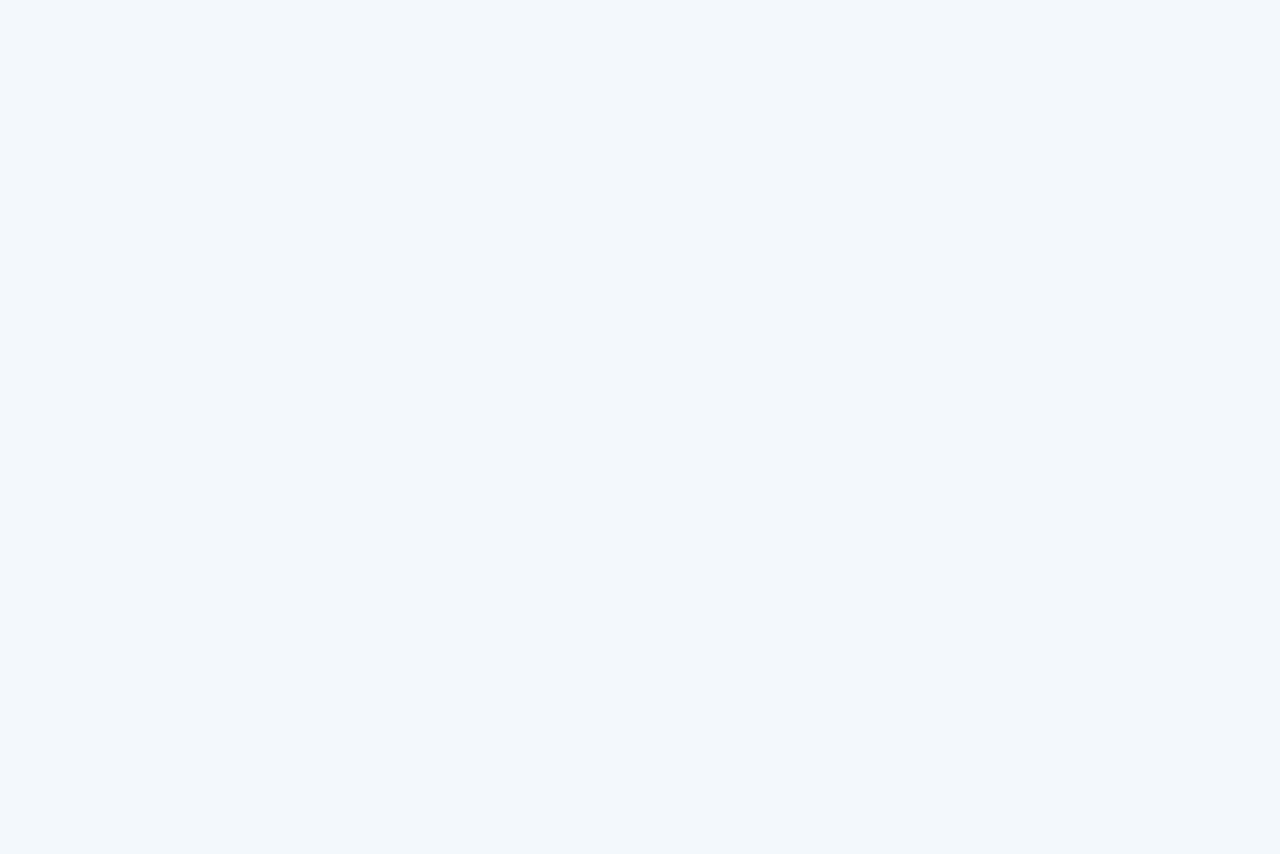
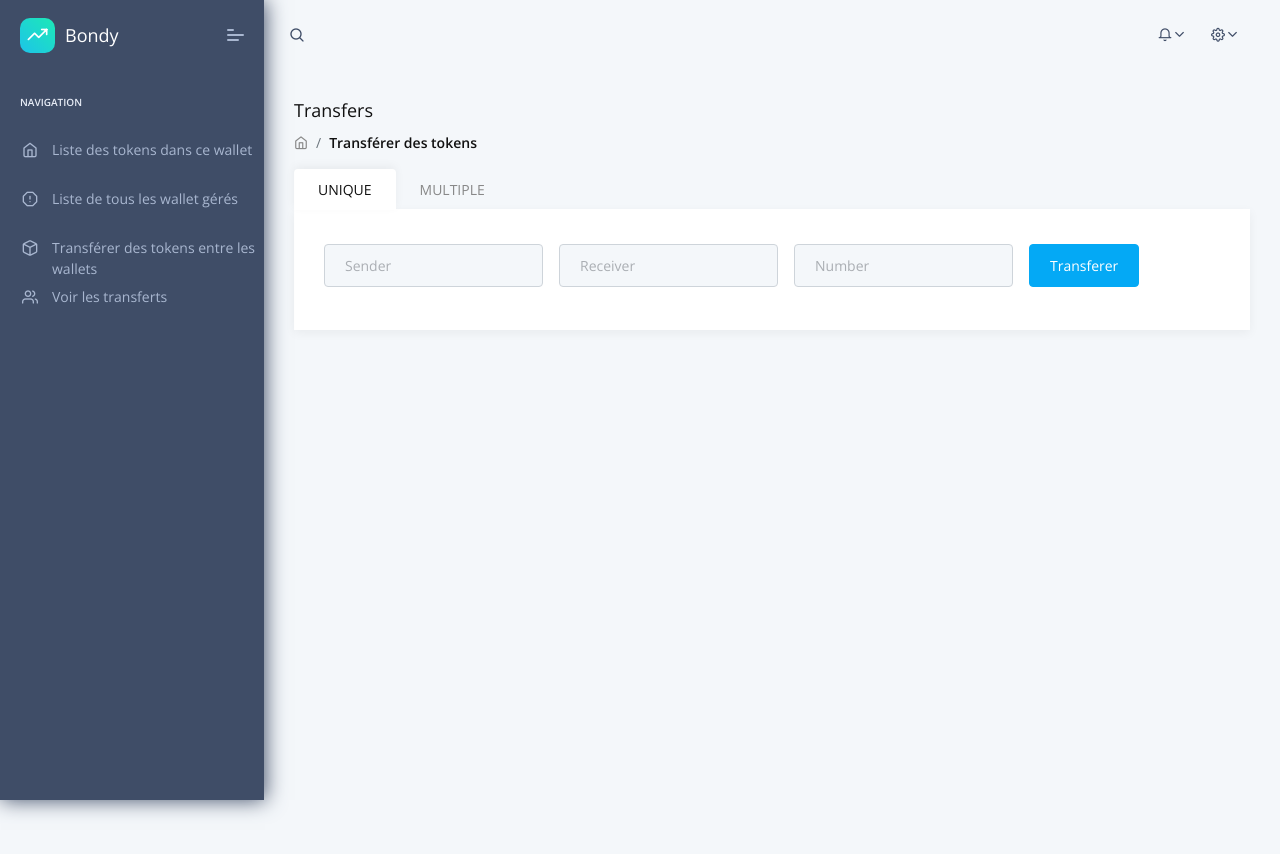
Before and after one commit to TendryArivony/Wallet_transfert, a React (Create React App) app: page /transfers in a window 1280 px wide. Before the commit this address had no page. Shown: the top 854 px of the page. Before the commit the page ends 800 px from the top, so only its background shows below. Built offline with nearby package versions, Linux system fonts and the light colour scheme.

Commit message:
transfer j1

```diff
--- a/src/App.js
+++ b/src/App.js
@@ -1,5 +1,5 @@
 import React from 'react';
-import { BrowserRouter, Routes , Route } from "react-router-dom"
+import { BrowserRouter, Routes, Route } from "react-router-dom"
 import Home from './pages/admin/Home';
 import Region from './pages/admin/Region';
 import Login from './pages/admin/Login';
@@ -11,6 +11,7 @@ import Affectation from './pages/admin/Affectation';
 import CustomRoutes from './compoments/customRoutes/CustomRoutes';
 import Tokens from './pages/admin/Tokens';
 import Wallet from './pages/admin/Wallet';
+import Transfers from './pages/admin/Transfers';
 
 
 
@@ -19,12 +20,13 @@ const App = () => {
     return (
         <BrowserRouter>
             <Routes>
-                <Route path="/home" exact element={<CustomRoutes compoment={Home}/>} />
+                <Route path="/home" exact element={<CustomRoutes compoment={Home} />} />
                 {/* <Route path="/regions" exact element={<Region />}/> */}
-                <Route path="/types" exact element={<Type />}/>
-                <Route path="/tokens" exact element={<Tokens />}/>
-                <Route path="/wallets" exact element={<Wallet />}/>
-                <Route path="/" exact element={<Login />}/>
+                <Route path="/types" exact element={<Type />} />
+                <Route path="/tokens" exact element={<Tokens />} />
+                <Route path="/wallets" exact element={<Wallet />} />
+                <Route path="/" exact element={<Login />} />
+                <Route path="/transfers" exact element={<Transfers />} />
                 {/* <Route path="/responsables" exact element={<Responsable />}/>
                 <Route path="/affectation" exact element={<Affectation />}/>
                 <Route path="/signalement" exact element={<Signalement />}/>
--- a/src/compoments/admin/Navigation.js
+++ b/src/compoments/admin/Navigation.js
@@ -27,7 +27,7 @@ const Navigation = () => {
                         </li>
 
                         <li data-username="form elements advance componant validation masking wizard picker select" className="nav-item">
-                    <Link to="#"><span className="pcoded-micon"><i className="feather icon-box"></i></span><span className="pcoded-mtext">Transférer des tokens entre les wallets</span></Link>
+                            <Link to="../transfers"><span className="pcoded-micon"><i className="feather icon-box"></i></span><span className="pcoded-mtext">Transférer des tokens entre les wallets</span></Link>
                         </li>
                         <li data-username="form elements advance componant validation masking wizard picker select" className="nav-item">
                             <Link to="#"><span className="pcoded-micon"><i className="feather icon-users"></i></span><span className="pcoded-mtext">Voir les transferts</span></Link>
--- /dev/null
+++ b/src/compoments/admin/TransfersComponent.js
@@ -0,0 +1,101 @@
+import React from 'react';
+import { Link } from "react-router-dom"
+import { useState, useEffect } from 'react';
+import baseURI from '../../utilitaire/baseURI';
+
+const TransfersComponent = () => {
+  const token = JSON.parse(localStorage.getItem('tokens'));
+  // const [url, setUrl] = useState("/wallets?limit=10");
+
+  const initialValue = { bundle: { bundle_size: "" }, sender_wallet: "", receiver_wallet: "" };
+  const [formValues, setFormValues] = useState(initialValue);
+
+  const handleChangeBundle = (e) => {
+    const { value } = e.target;
+    formValues['bundle'] = { bundle_size: value };
+  }
+
+  const handleChangeSender = (e) => {
+    const { value } = e.target;
+    formValues['sender_wallet'] = value;
+  }
+
+  const handleChangeReceiver = (e) => {
+    const { value } = e.target;
+    formValues['receiver_wallet'] = value;
+  }
+
+  const doTransfer = (e) => {
+    e.preventDefault();
+    console.log(formValues);
+  }
+
+  return (
+    <section className="pcoded-main-container">
+      <div className="pcoded-wrapper">
+        <div className="pcoded-content">
+          <div className="pcoded-inner-content">
+            {/* <!-- [ breadcrumb ] start --> */}
+            <div className="page-header">
+              <div className="page-block">
+                <div className="row align-items-center">
+                  <div className="col-md-12">
+                    <div className="page-header-title">
+                      <h5 className="m-b-10">Transfers</h5>
+                    </div>
+                    <ul className="breadcrumb">
+                      <li className="breadcrumb-item"><Link to="../wallets"><i className="feather icon-home"></i></Link></li>
+                      <li className="breadcrumb-item"><a href="#!">Transférer des tokens</a></li>
+                    </ul>
+                  </div>
+                </div>
+              </div>
+            </div>
+            <div class="main-body">
+              <div class="page-wrapper">
+                {/*<!-- [ Main Content ] start -->*/}
+                <div class="row">
+                  {/*<!-- [ tabs ] start -->*/}
+                  <div class="col-sm-12">
+                    <ul class="nav nav-tabs" id="myTab" role="tablist">
+                      <li class="nav-item">
+                        <a class="nav-link active text-uppercase" id="home-tab" data-toggle="tab" href="#home" role="tab" aria-controls="home" aria-selected="true">Unique</a>
+                      </li>
+                      <li class="nav-item">
+                        <a class="nav-link text-uppercase" id="profile-tab" data-toggle="tab" href="#profile" role="tab" aria-controls="profile" aria-selected="false">Multiple</a>
+                      </li>
+                    </ul>
+                    <div class="tab-content" id="myTabContent">
+                      <div class="tab-pane fade show active" id="home" role="tabpanel" aria-labelledby="home-tab">
+                        <form class="form-inline" onSubmit={doTransfer}>
+                          <div class="form-group mb-2">
+                            <label for="staticEmail2" class="mr-2 sr-only">Sender Wallet</label>
+                            <input type="text" class="form-control" id="staticEmail2" name="sender_wallet" onChange={handleChangeSender} placeholder="Sender" />
+                          </div>
+                          <div class="form-group ml-sm-3 mb-2">
+                            <label for="inputPassword2" class="mr-2 sr-only">Receiver Wallet</label>
+                            <input type="text" class="form-control" id="inputPassword2" name="receiver_wallet" onChange={handleChangeReceiver} placeholder="Receiver" />
+                          </div>
+                          <div class="form-group mx-sm-3 mb-2">
+                            <label for="bundleNumber" class="sr-only">Number</label>
+                            <input type="number" class="form-control" id="bundleNumber" name="bundle" onChange={handleChangeBundle} placeholder="Number" />
+                          </div>
+                          <button type="submit" class="btn btn-primary mb-2">Transferer</button>
+                        </form>
+                      </div>
+                      <div class="tab-pane fade" id="profile" role="tabpanel" aria-labelledby="profile-tab">
+
+                      </div>
+                    </div>
+                  </div>
+                </div>
+              </div>
+            </div>
+          </div>
+        </div>
+      </div>
+    </section>
+  );
+}
+
+export default TransfersComponent;
--- /dev/null
+++ b/src/pages/admin/Transfers.js
@@ -0,0 +1,16 @@
+import React from 'react';
+import Navigation from '../../compoments/admin/Navigation';
+import Header from '../../compoments/admin/Header';
+import TransfersComponent from '../../compoments/admin/TransfersComponent';
+
+const Transfers = () => {
+  return (
+    <div>
+      <Navigation />
+      <Header />
+      <TransfersComponent />
+    </div>
+  );
+};
+
+export default Transfers;
```
Lines whose indentation alone changed are shown as unchanged.
